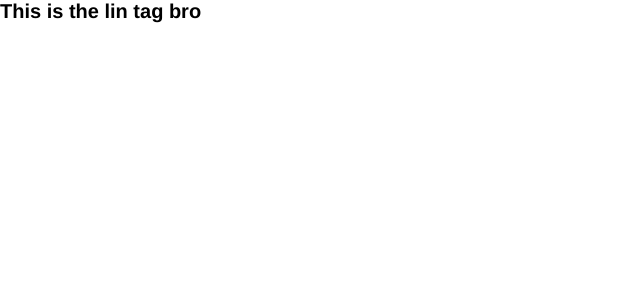
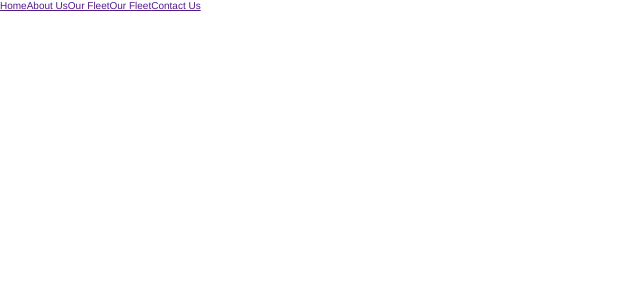
Before and after one commit to TORY-SKY/KITCHENHUB, a React (Vite) app: page / in a window 1280 px wide. Shown: the top 300 px of the page, without its empty margins (0-640 px from the left). Built offline with nearby package versions, Linux system fonts and the light colour scheme; a web font is replaced by a local one.

Commit message:
Todo list app

```diff
--- a/src/components/Header.tsx
+++ b/src/components/Header.tsx
@@ -1,6 +1,16 @@
 import React from "react";
 const Linkss = () => {
-  return <h1>This is the lin tag bro</h1>;
+  return (
+    <>
+      <nav className="">
+        <a href="">Home</a>
+        <a href="">About Us</a>
+        <a href="">Our Fleet</a>
+        <a href="">Our Fleet</a>
+        <a href="">Contact Us</a>
+      </nav>
+    </>
+  );
 };
 const Header = () => {
   return (
```
